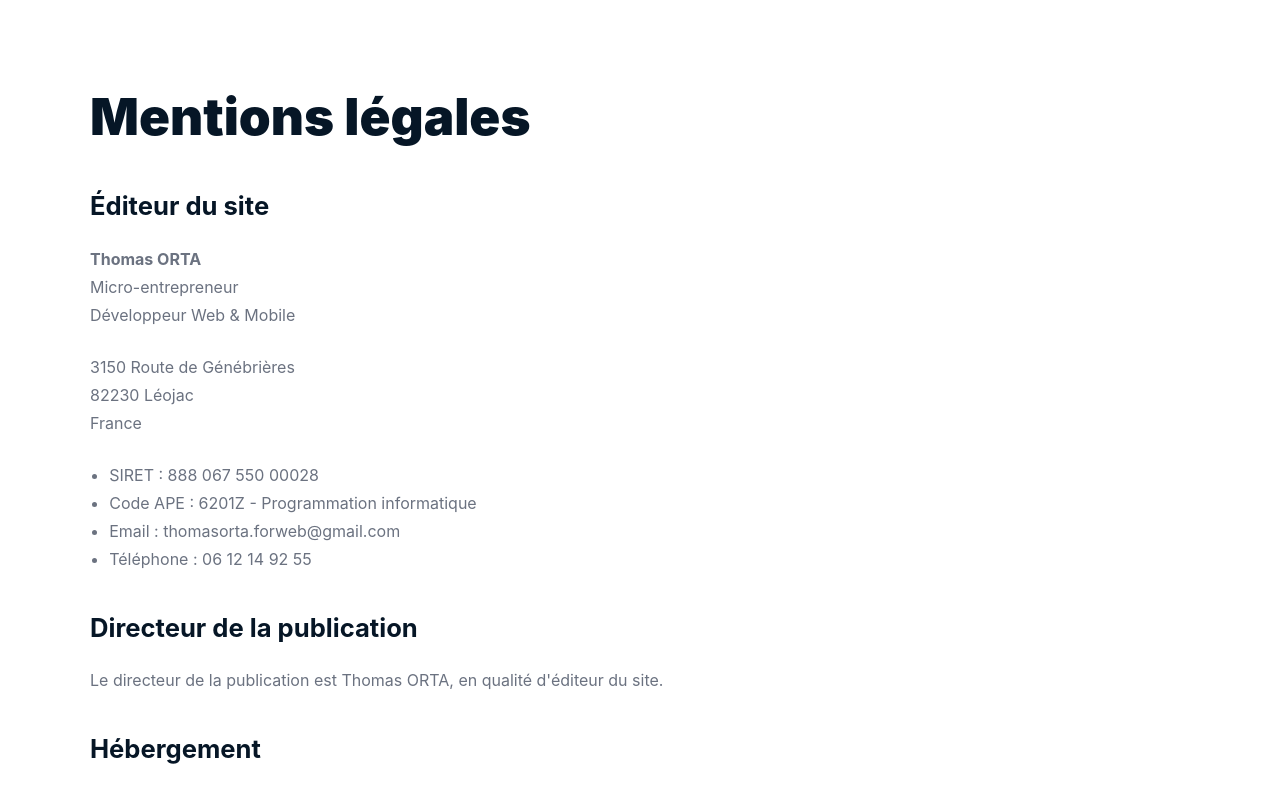
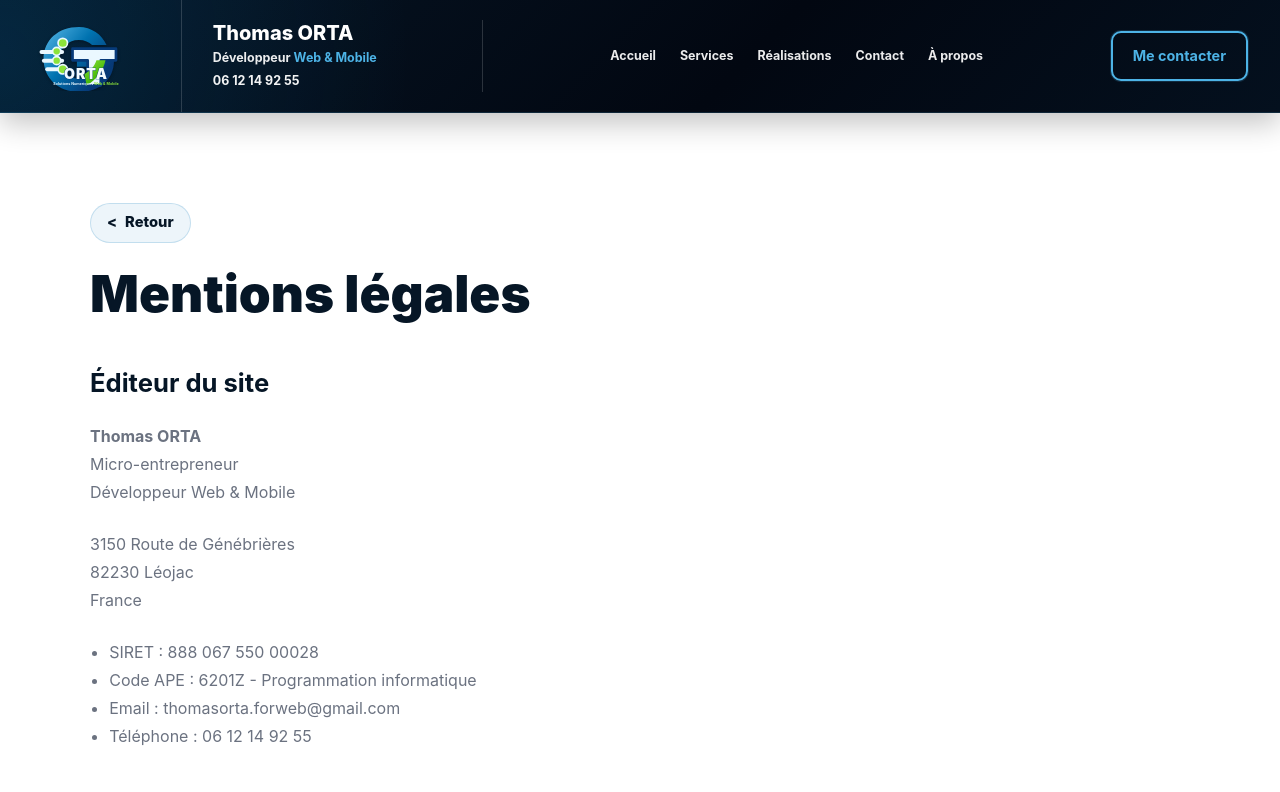
Before and after one commit to Web82-Thom/thomasorta_site, a React (Vite) app in the folder frontend/: page /mentions-legales in a window 1280 px wide. Shown: the top 792 px of the page. Built offline with nearby package versions, Linux system fonts and the light colour scheme.

Commit message:
chore: retirer l'administration et finaliser la navigation publique

```diff
--- a/frontend/src/features/legal/presentation/LegalNoticePage.tsx
+++ b/frontend/src/features/legal/presentation/LegalNoticePage.tsx
@@ -1,8 +1,10 @@
+import { MainLayout } from "../../../layouts/MainLayout";
 import { LegalSection } from "./components/LegalSection";
 
 export function LegalNoticePage() {
   return (
-    <LegalSection title="Mentions légales">
+    <MainLayout>
+      <LegalSection title="Mentions légales">
       <h2>Éditeur du site</h2>
 
       <p>
@@ -129,5 +131,6 @@ export function LegalNoticePage() {
         Dernière mise à jour : juillet 2026.
       </p>
     </LegalSection>
+      </MainLayout>
   );
 }
--- a/frontend/src/features/legal/presentation/SiteMapPage.tsx
+++ b/frontend/src/features/legal/presentation/SiteMapPage.tsx
@@ -1,9 +1,11 @@
 import { Link } from "react-router-dom";
 
 import { LegalSection } from "./components/LegalSection";
+import { MainLayout } from "../../../layouts/MainLayout";
 
 export function SiteMapPage() {
   return (
+    <MainLayout>
       <LegalSection title="Plan du site">
         <p>
           Cette page regroupe l'ensemble des pages et sections principales de
@@ -35,9 +37,7 @@ export function SiteMapPage() {
 
         <ul>
           <li>
-          <Link to="/mentions-legales">
-            Mentions légales
-          </Link>
+            <Link to="/mentions-legales">Mentions légales</Link>
           </li>
 
           <li>
@@ -47,15 +47,11 @@ export function SiteMapPage() {
           </li>
 
           <li>
-          <Link to="/conditions-utilisation">
-            Conditions d'utilisation
-          </Link>
+            <Link to="/conditions-utilisation">Conditions d'utilisation</Link>
           </li>
 
           <li>
-          <Link to="/plan-du-site">
-            Plan du site
-          </Link>
+            <Link to="/plan-du-site">Plan du site</Link>
           </li>
         </ul>
 
@@ -82,17 +78,16 @@ export function SiteMapPage() {
         <h2>Contact</h2>
 
         <p>
-        Pour toute demande d'information ou de devis, utilisez le formulaire de
-        contact disponible sur la page d'accueil ou écrivez directement à :
+          Pour toute demande d'information ou de devis, utilisez le formulaire
+          de contact disponible sur la page d'accueil ou écrivez directement à :
         </p>
 
         <p>
           <strong>thomasorta.forweb@gmail.com</strong>
         </p>
 
-      <p>
-        Dernière mise à jour : juillet 2026.
-      </p>
+        <p>Dernière mise à jour : juillet 2026.</p>
       </LegalSection>
+    </MainLayout>
   );
 }
--- a/frontend/src/features/legal/presentation/components/LegalSection/LegalSection.module.css
+++ b/frontend/src/features/legal/presentation/components/LegalSection/LegalSection.module.css
@@ -2,6 +2,40 @@
   width: min(100% - clamp(2rem, 5vw, 6rem), 1100px);
   padding-block: clamp(4rem, 7vw, 6rem);
   margin-inline: auto;
+}
+
+.backLink {
+  display: inline-flex;
+  align-items: center;
+  width: fit-content;
+  min-height: 40px;
+  margin-bottom: var(--spacing-5);
+  padding: 0.65rem 1rem;
+  color: #061626;
+  font-size: 0.92rem;
+  font-weight: 800;
+  line-height: 1;
+  text-decoration: none;
+  border: 1px solid rgb(0 119 182 / 18%);
+  border-radius: var(--radius-full);
+  background: rgb(0 119 182 / 7%);
+  transition:
+    color 0.2s ease,
+    background 0.2s ease,
+    border-color 0.2s ease,
+    transform 0.2s ease;
+}
+
+.backLink::before {
+  margin-right: 0.5rem;
+  content: "<";
+}
+
+.backLink:hover {
+  color: #fff;
+  border-color: var(--color-primary);
+  background: var(--color-primary);
+  transform: translateX(-2px);
 }
 
 .title {
--- a/frontend/src/features/legal/presentation/components/LegalSection/LegalSection.tsx
+++ b/frontend/src/features/legal/presentation/components/LegalSection/LegalSection.tsx
@@ -1,9 +1,14 @@
+import { Link } from "react-router-dom";
+
 import styles from "./LegalSection.module.css";
 import type { LegalSectionProps } from "./LegalSection.types";
 
 export function LegalSection({ title, children }: LegalSectionProps) {
   return (
     <section className={styles.section}>
+      <Link className={styles.backLink} to="/">
+        Retour
+      </Link>
       <h1 className={styles.title}>{title}</h1>
       <div className={styles.content}>{children}</div>
     </section>
--- a/frontend/src/layouts/Footer/Footer.module.css
+++ b/frontend/src/layouts/Footer/Footer.module.css
@@ -54,16 +54,38 @@
 
 .nav a,
 .legalLinks a {
+  position: relative;
   color: rgb(255 255 255 / 72%);
   font-size: 0.95rem;
   font-weight: 700;
   text-decoration: none;
-  transition: color 0.2s ease;
+  transition:
+    color 0.2s ease,
+    transform 0.2s ease;
 }
 
 .nav a:hover,
 .legalLinks a:hover {
   color: var(--color-primary-light);
+}
+
+.nav a:hover {
+  transform: translateY(-1px);
+}
+
+.nav .activeLink {
+  color: var(--color-primary-light);
+}
+
+.nav .activeLink::after {
+  position: absolute;
+  left: 0;
+  bottom: -0.45rem;
+  width: 100%;
+  height: 2px;
+  border-radius: var(--radius-full);
+  background: var(--color-primary-light);
+  content: "";
 }
 
 .contact {
--- a/frontend/src/layouts/Footer/Footer.tsx
+++ b/frontend/src/layouts/Footer/Footer.tsx
@@ -1,4 +1,4 @@
-import { Link } from "react-router-dom";
+import { Link, useLocation } from "react-router-dom";
 import logo from "../../assets/images/logo-header.svg";
 import styles from "./Footer.module.css";
 import type { FooterProps } from "./Footer.types";
@@ -6,6 +6,13 @@ import type { FooterProps } from "./Footer.types";
 const currentYear = new Date().getFullYear();
 
 export function Footer({ className }: FooterProps) {
+  const { hash, pathname } = useLocation();
+  const isHomeActive = pathname === "/" && hash === "";
+  const isServicesActive = pathname === "/" && hash === "#services";
+  const isPortfolioActive = pathname === "/" && hash === "#portfolio";
+  const isContactActive = pathname === "/" && hash === "#contact";
+  const isAboutActive = pathname === "/a-propos";
+
   return (
     <footer className={`${styles.footer} ${className ?? ""}`}>
       <div className={styles.inner}>
@@ -19,10 +26,41 @@ export function Footer({ className }: FooterProps) {
         </div>
 
         <nav className={styles.nav} aria-label="Navigation pied de page">
-          <Link to="/">Accueil</Link>
-          <Link to="/#services">Services</Link>
-          <Link to="/#portfolio">Réalisations</Link>
-          <Link to="/#contact">Contact</Link>
+          <Link
+            className={isHomeActive ? styles.activeLink : undefined}
+            to="/"
+            aria-current={isHomeActive ? "page" : undefined}
+          >
+            Accueil
+          </Link>
+          <Link
+            className={isServicesActive ? styles.activeLink : undefined}
+            to="/#services"
+            aria-current={isServicesActive ? "page" : undefined}
+          >
+            Services
+          </Link>
+          <Link
+            className={isPortfolioActive ? styles.activeLink : undefined}
+            to="/#portfolio"
+            aria-current={isPortfolioActive ? "page" : undefined}
+          >
+            Réalisations
+          </Link>
+          <Link
+            className={isContactActive ? styles.activeLink : undefined}
+            to="/#contact"
+            aria-current={isContactActive ? "page" : undefined}
+          >
+            Contact
+          </Link>
+          <Link
+            className={isAboutActive ? styles.activeLink : undefined}
+            to="/a-propos"
+            aria-current={isAboutActive ? "page" : undefined}
+          >
+            À propos
+          </Link>
         </nav>
 
         <div className={styles.contact}>
@@ -36,7 +74,9 @@ export function Footer({ className }: FooterProps) {
 
         <div className={styles.legalLinks}>
           <Link to="/mentions-legales">Mentions légales</Link>
-          <Link to="/politique-confidentialite">Politique de confidentialité</Link>
+          <Link to="/politique-confidentialite">
+            Politique de confidentialité
+          </Link>
           <Link to="/conditions-utilisation">Conditions d'utilisation</Link>
           <Link to="/plan-du-site">Plan du site</Link>
         </div>
--- a/frontend/src/layouts/Header/Header.module.css
+++ b/frontend/src/layouts/Header/Header.module.css
@@ -145,6 +145,11 @@
   min-width: max-content;
 }
 
+.contactLink {
+  display: inline-flex;
+  text-decoration: none;
+}
+
 .contactButton {
   min-height: 42px;
   padding: 0.7rem 1.25rem;
--- a/frontend/src/layouts/Header/Header.tsx
+++ b/frontend/src/layouts/Header/Header.tsx
@@ -1,8 +1,17 @@
+import { Link, useLocation } from "react-router-dom";
+
 import { Button } from "../../shared/components/Button";
 import styles from "./Header.module.css";
 import logoHeader from "../../assets/images/logo-header.svg";
 
 export default function Header() {
+  const { hash, pathname } = useLocation();
+  const isHomeActive = pathname === "/" && hash === "";
+  const isServicesActive = pathname === "/" && hash === "#services";
+  const isPortfolioActive = pathname === "/" && hash === "#portfolio";
+  const isContactActive = pathname === "/" && hash === "#contact";
+  const isAboutActive = pathname === "/a-propos";
+
   return (
     <header className={styles.header}>
       <div className={styles.headerContainer}>
@@ -27,19 +36,49 @@ export default function Header() {
           </div>
 
           <nav className={styles.navigation} aria-label="Navigation principale">
-            <a className={styles.activeLink} href="/" aria-current="page">
+            <Link
+              className={isHomeActive ? styles.activeLink : undefined}
+              to="/"
+              aria-current={isHomeActive ? "page" : undefined}
+            >
               Accueil
-            </a>
-            <a href="#services">Services</a>
-            <a href="#portfolio">Portfolio</a>
-            <a href="#contact">Contact</a>
-            <a href="/admin">Admin</a>
+            </Link>
+            <Link
+              className={isServicesActive ? styles.activeLink : undefined}
+              to="/#services"
+              aria-current={isServicesActive ? "page" : undefined}
+            >
+              Services
+            </Link>
+            <Link
+              className={isPortfolioActive ? styles.activeLink : undefined}
+              to="/#portfolio"
+              aria-current={isPortfolioActive ? "page" : undefined}
+            >
+              Réalisations
+            </Link>
+            <Link
+              className={isContactActive ? styles.activeLink : undefined}
+              to="/#contact"
+              aria-current={isContactActive ? "page" : undefined}
+            >
+              Contact
+            </Link>
+            <Link
+              className={isAboutActive ? styles.activeLink : undefined}
+              to="/a-propos"
+              aria-current={isAboutActive ? "page" : undefined}
+            >
+              À propos
+            </Link>
           </nav>
 
           <div className={styles.actions}>
-            <Button className={styles.contactButton} variant="ghost" size="medium">
-              Me contacter
-            </Button>
+            <Link className={styles.contactLink} to="/#contact">
+              <Button className={styles.contactButton} variant="ghost" size="medium">
+                Me contacter
+              </Button>
+            </Link>
           </div>
         </div>
       </div>
```
Also changed, not shown: frontend/src/features/legal/presentation/PrivacyPolicyPage.tsx (+12 -11 lines), frontend/src/features/legal/presentation/TermsOfUsePage.tsx (+11 -10 lines), 10 other files (tests, documents, lock files or other folders). Lines whose indentation alone changed are shown as unchanged.
